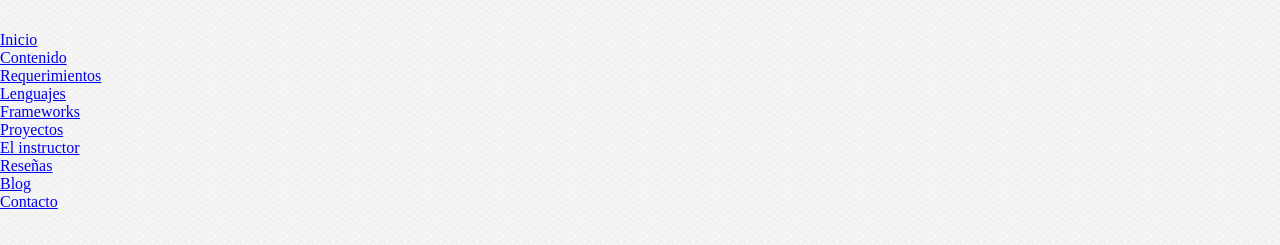
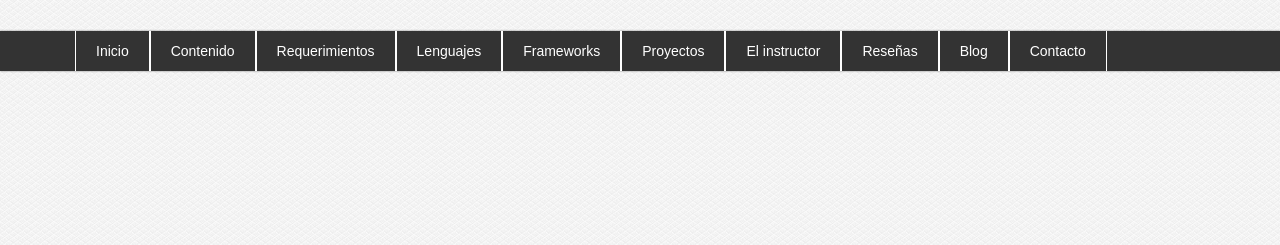
Before and after one commit to Rafadinho85/maquetacion-1, a plain HTML site: page index.html in a window 1280 px wide. Shown: the part 219-464 px from the top of the page. Drawn offline with Linux system fonts and the light colour scheme.

Commit message:
CSS al menu de navegacion

```diff
--- a/css/style.css
+++ b/css/style.css
@@ -54,3 +54,36 @@ body{
 #header h1:hover{
     text-shadow: 0px 2px 1px #333333, 0px 0px 8px #70b231 ;
 }
+
+/*BARRA DE NAVEGACIÓN*/
+#nav{
+    width: 100%;
+    height: 40px;
+    background-color: #333333;
+    color: white;
+    font-family: sans-serif, helvetica, Arial;
+    font-size: 14px;
+    box-shadow: 0px 0px 2px gray;
+}
+
+#nav ul {
+    list-style: none;
+    text-decoration: none;
+    margin: 0px auto;
+    width: 1130px;
+}
+#nav > ul > li {
+    line-height: 40px;
+    float: left;
+    border-right: 1px solid white;
+}
+#nav > ul > li a {
+    display: block;
+    padding-left: 20px;
+    padding-right: 20px;
+    color: white;
+    text-decoration: none;
+}
+#nav > ul > li > a:first-child{
+    border-left:1px solid white ;
+}
```
